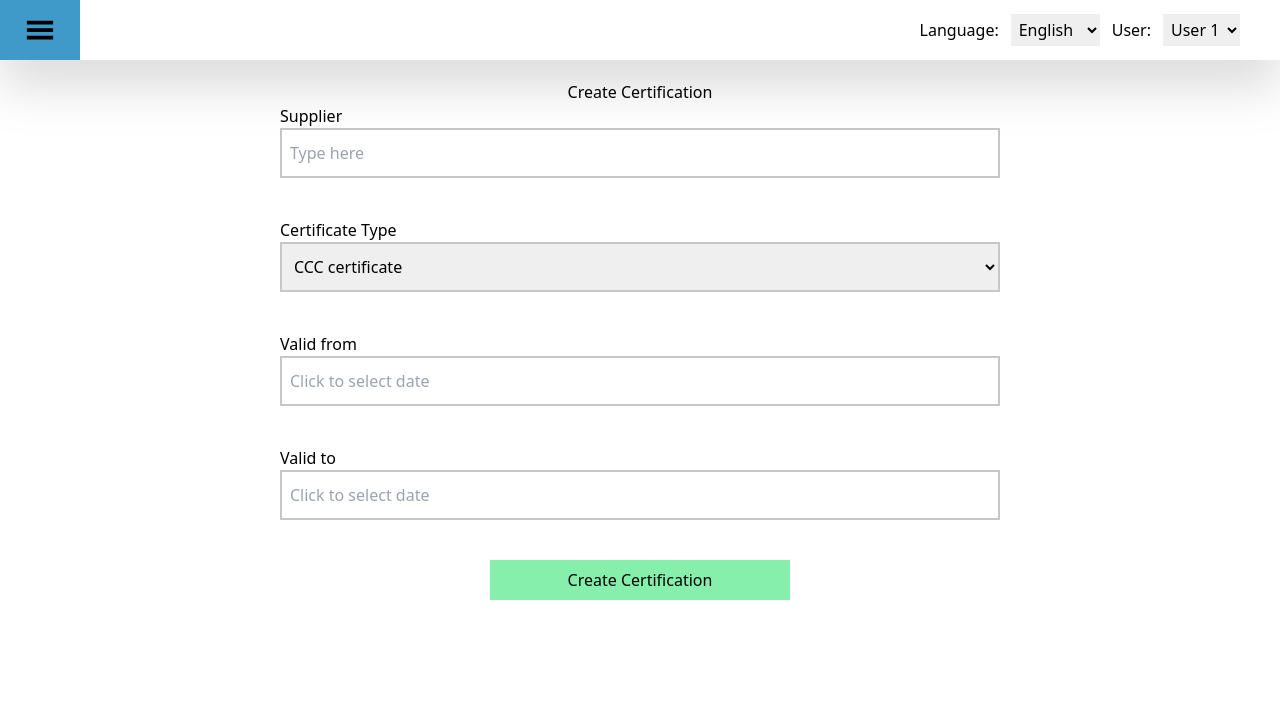
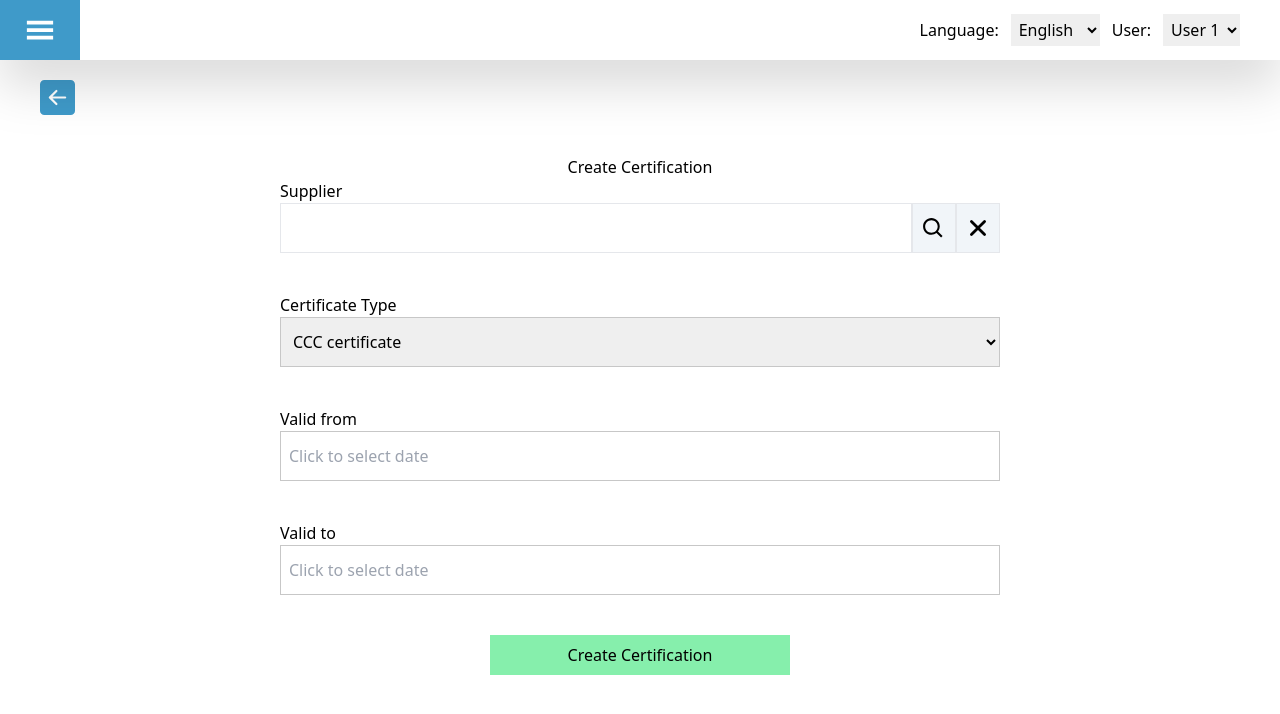
Before and after one commit to DenisKantic/dccs_project, a React (Create React App) app: page /Certificate/CreateCertification in a window 1280 px wide. Shown: the top 714 px of the page. Built offline with nearby package versions, Linux system fonts and the light colour scheme.

Commit message:
added return button functionality, two icon buttons on supplier input and some little tweaks in design

```diff
--- a/src/Components/CreateCertificate/CreateCert.jsx
+++ b/src/Components/CreateCertificate/CreateCert.jsx
@@ -1,7 +1,11 @@
 import React, {useState} from 'react'
+import {Link} from 'react-router-dom'
 import Header from '../Header/Header'
 import DatePicker from 'react-datepicker';
 import "react-datepicker/dist/react-datepicker.css";
+import {BsArrowLeftSquareFill} from 'react-icons/bs'
+import {BiSearch} from 'react-icons/bi';
+import {IoClose} from 'react-icons/io5';
 
 const CreateCert = () => {
 
@@ -10,22 +14,35 @@ const CreateCert = () => {
 
 
 
+
   return (
     <div className='flex flex-2'>
         <Header />
         <main  className='h-screen w-full p-10'>
+        <Link to='/Certificate'>
+        <BsArrowLeftSquareFill
+        title='Go Back'
+        className='mt-10 text-[#3f9ac9] cursor-pointer'
+        size={35}
+        />
+        </Link>
+
             <div className='mt-10 flex flex-col justify-center items-center'>
                 <h1>Create Certification</h1>
 
                 <form action="#" className='w-[60%]'>
-                    <div className='flex flex-col'>
-                        <label htmlFor="" for="supplier">Supplier</label>
-                        <input type="text" name="supplier" className='h-[50px] w-full p-2 border-2 border-[#c7c7c7]' placeholder='Type here'/>
+                <div className='w-full mb-4'>
+                        <label for="supplier">Supplier</label>
+                        <div className='flex items-center h-[50px]'>
+                            <input type="text" name="supplier" className='w-full h-full border-[1px]' />
+                            <span className='h-full w-[50px] box-border bg-slate-100 border-[1px] cursor-pointer flex justify-center items-center'><BiSearch size={25}/></span>
+                            <span className='h-full w-[50px] bg-slate-100 border-[1px] cursor-pointer flex justify-center items-center'><IoClose size={30} /></span>
+                        </div>
                     </div>
 
                     <div className='flex flex-col mt-10'>
-                        <label for="certType">Certificate Type</label>
-                        <select name="#" id="" className='h-[50px] w-full p-2 border-2 border-[#c7c7c7]' placeholder >
+                        <label htmlFor="certType">Certificate Type</label>
+                        <select name="#" id="" className='h-[50px] w-full p-2  border-[1px] border-[#c7c7c7]' >
                             <option disabled >Select your option</option>
                             <option value="ccc">CCC certificate</option>
                             <option value="permissionOfPrinting">Permission of Printing</option>
@@ -34,8 +51,8 @@ const CreateCert = () => {
                     </div>
 
                     <div className='flex flex-col mt-10 w-full h-[50px]'>
-                        <label for="startDate">Valid from</label>
-                            <DatePicker className='w-full h-[50px] p-2 border-2 border-[#c7c7c7]'
+                        <label htmlFor="startDate">Valid from</label>
+                            <DatePicker className='w-full h-[50px] p-2  border-[1px] border-[#c7c7c7]'
                             onChange={(date) => setStartDate(date)}
                             selected={startDate}
                             selectsStart
@@ -44,9 +61,9 @@ const CreateCert = () => {
                             placeholderText='Click to select date'
                             />
 
-                        <label for='endDate' className='mt-10'>Valid to</label>
+                        <label htmlFor='endDate' className='mt-10'>Valid to</label>
                             <DatePicker
-                            className='h-[50px] w-full p-2 border-2 border-[#c7c7c7]'
+                            className='h-[50px] w-full p-2  border-[1px] border-[#c7c7c7]'
                             onChange={(date) => setEndDate(date)}
                             selectsEnd
                             selected={endDate}
@@ -59,6 +76,7 @@ const CreateCert = () => {
                     </div>
                 </form>
             </div>
+
         </main>
     </div>
 
--- a/src/Components/Header/Header.jsx
+++ b/src/Components/Header/Header.jsx
@@ -16,7 +16,7 @@ const Header = () => {
                            md:h-[60px] md:flex'>
 
                 <div className='flex h-[60px] items-center justify-center bg-[#3f9ac9] w-[80px]'>
-                    <GiHamburgerMenu className='cursor-pointer'
+                    <GiHamburgerMenu className='cursor-pointer text-white'
                     onClick={()=> setNav(!nav)}  size={30}></GiHamburgerMenu>
                 </div>
 
```
